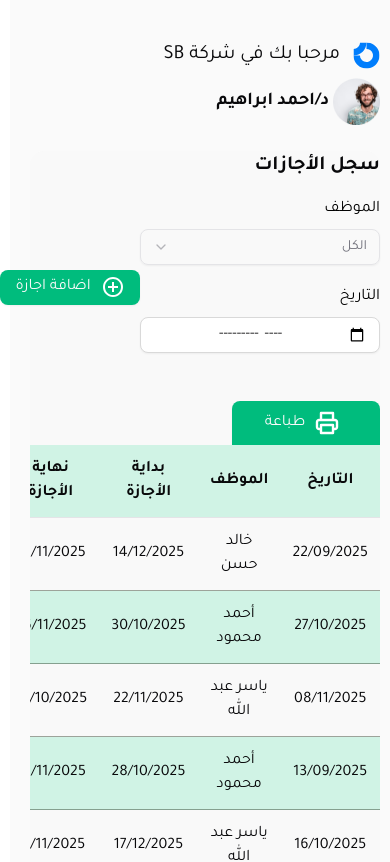
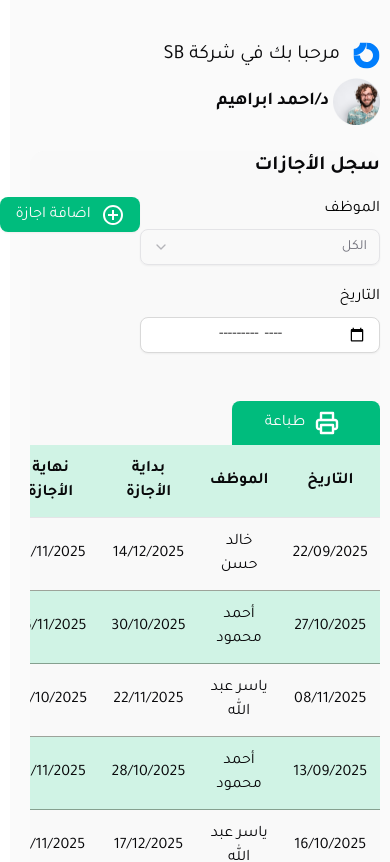
Before and after one commit to Faress-MoHamed/soulandbody, a Next.js app: page /vacations in a window 390 px wide. Shown: the top 862 px of the page. Built offline with nearby package versions, Linux system fonts and the light colour scheme.

Commit message:
remove center in medium screens

```diff
--- a/src/components/ReusableTable/index.tsx
+++ b/src/components/ReusableTable/index.tsx
@@ -205,7 +205,7 @@ export default function ReusableTable<TData>({
 									{title}
 								</CardTitle>
 							)}
-							<div className="flex justify-between items-center w-full">
+							<div className="flex justify-between md:items-center w-full">
 								{withFilter && (
 									<div className="flex flex-col lg:flex-row justify-between gap-4 mb-6">
 										<div className="flex flex-col lg:flex-row gap-5">
```
